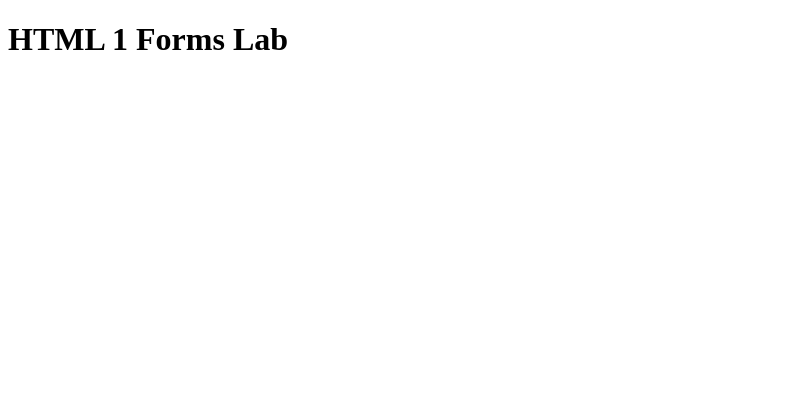
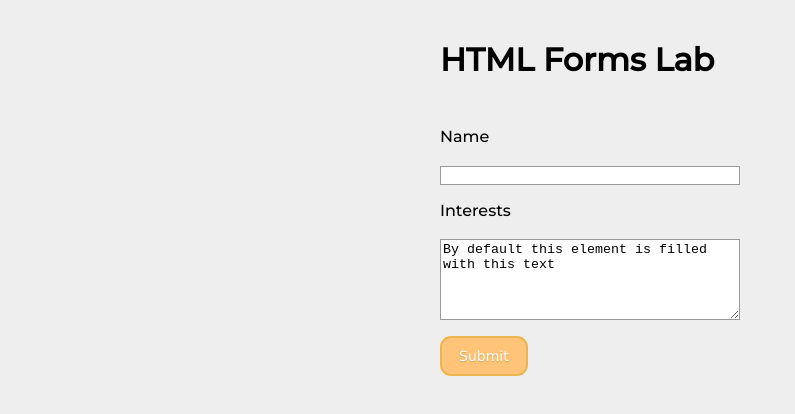
Before and after one commit to aprum/aprum.github.io, a plain HTML site: page lab_6/index.html in a window 1280 px wide. Shown: the whole page, without its empty margins (0-795 px from the left). Drawn offline with Linux system fonts and the light colour scheme.

Commit message:
styled form

```diff
--- a/lab_6/form_styles.css
+++ b/lab_6/form_styles.css
@@ -1,15 +1,56 @@
-form {
-
+form,
+h1 {
+  margin: 0 auto;
+  width: 400px;
+  padding: 1em;
+  font-family: "Montserrat", sans-serif;
 }
 
 label {
-
+  font-family: "Montserrat", sans-serif;
+  display: inline-block;
+  width: 90px;
+  text-align: left;
 }
 
-input, textarea {
+body {
+  background-color: #eee;
+  justify-content: center;
+}
 
+input,
+textarea {
+  width: 300px;
+  box-sizing: border-box;
+  border: 1px solid #999;
+}
+
+textarea {
+  vertical-align: top;
 }
 
 ul {
+  list-style: none;
+  padding: 0;
+  margin: 0;
+}
 
+form li + li {
+  margin-top: 1em;
 }
+
+.button {
+  background-color: #ffc477;
+  -moz-border-radius: 11px;
+  -webkit-border-radius: 11px;
+  border-radius: 11px;
+  border: 2px solid #eeb44f;
+  display: inline-block;
+  cursor: pointer;
+  color: #ffffff;
+  font-family: Verdana;
+  font-size: 14px;
+  padding: 10px 17px;
+  text-decoration: none;
+  text-shadow: 0px 1px 1px #cc9f52;
+}
--- a/lab_6/index.html
+++ b/lab_6/index.html
@@ -2,12 +2,41 @@
 <html lang="en">
   <head>
     <title>Forms Lab</title>
+    <link rel="stylesheet" href="form_styles.css" />
+    <link
+      href="https://fonts.googleapis.com/css2?family=Montserrat:wght@500&display=swap"
+      rel="stylesheet"
+    />
   </head>
   <body>
     <div class="wrapper">
       <div class="container">
         <div>
-          <h1>HTML 1 Forms Lab</h1>
+          <h1>HTML Forms Lab</h1>
+        </div>
+        <div>
+          <ul>
+            <!-- Sends the form data to the server linked below through a post request -->
+            <form
+              action="https://nameless-thicket-21836.herokuapp.com/lab"
+              method="post"
+            >
+              <li>
+                <label for="name">Name</label><br /><br />
+                <input type="text" id="name" maxlength="140" /><br />
+              </li>
+              <li>
+                <label for="interests">Interests</label><br /><br />
+                <textarea id="interests" name="interests" rows="5" cols="33">
+By default this element is filled with this text
+            </textarea
+                ><br />
+              </li>
+              <li>
+                <button class="button" type="submit">Submit</button>
+              </li>
+            </form>
+          </ul>
         </div>
       </div>
     </div>
```
